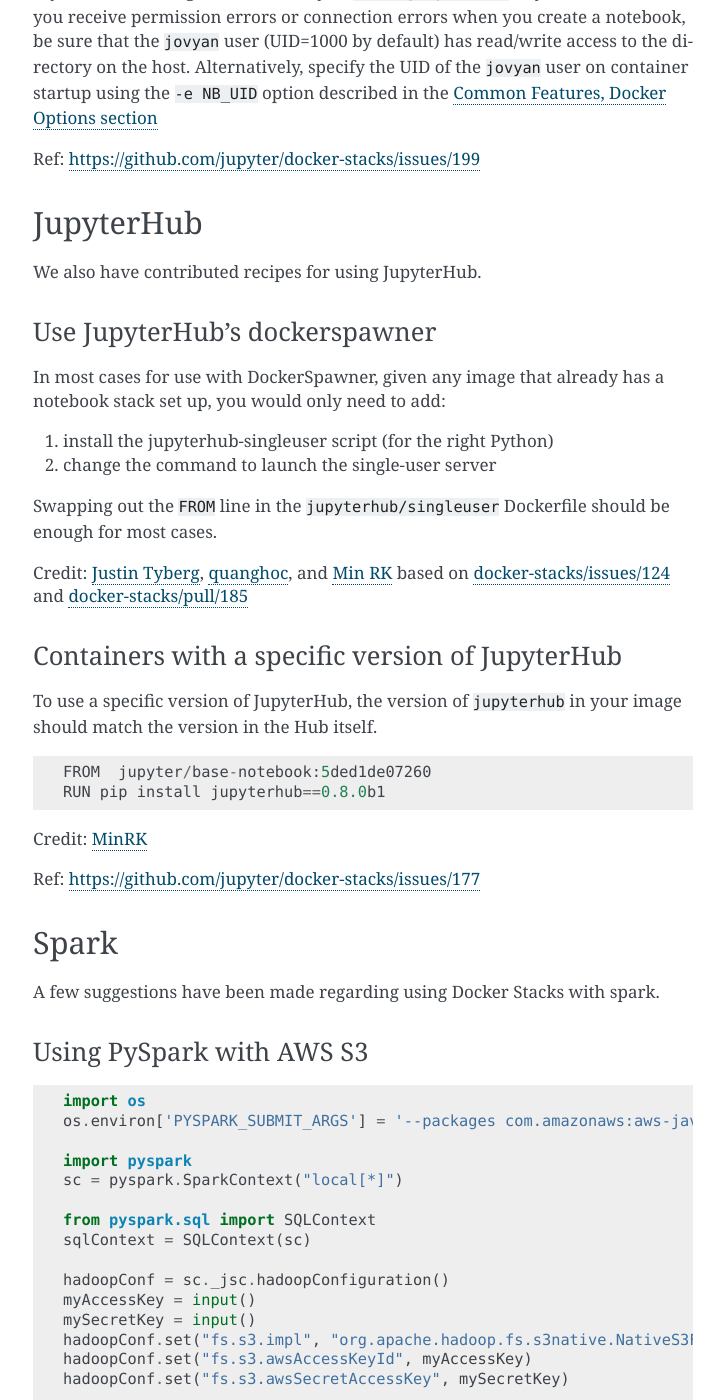
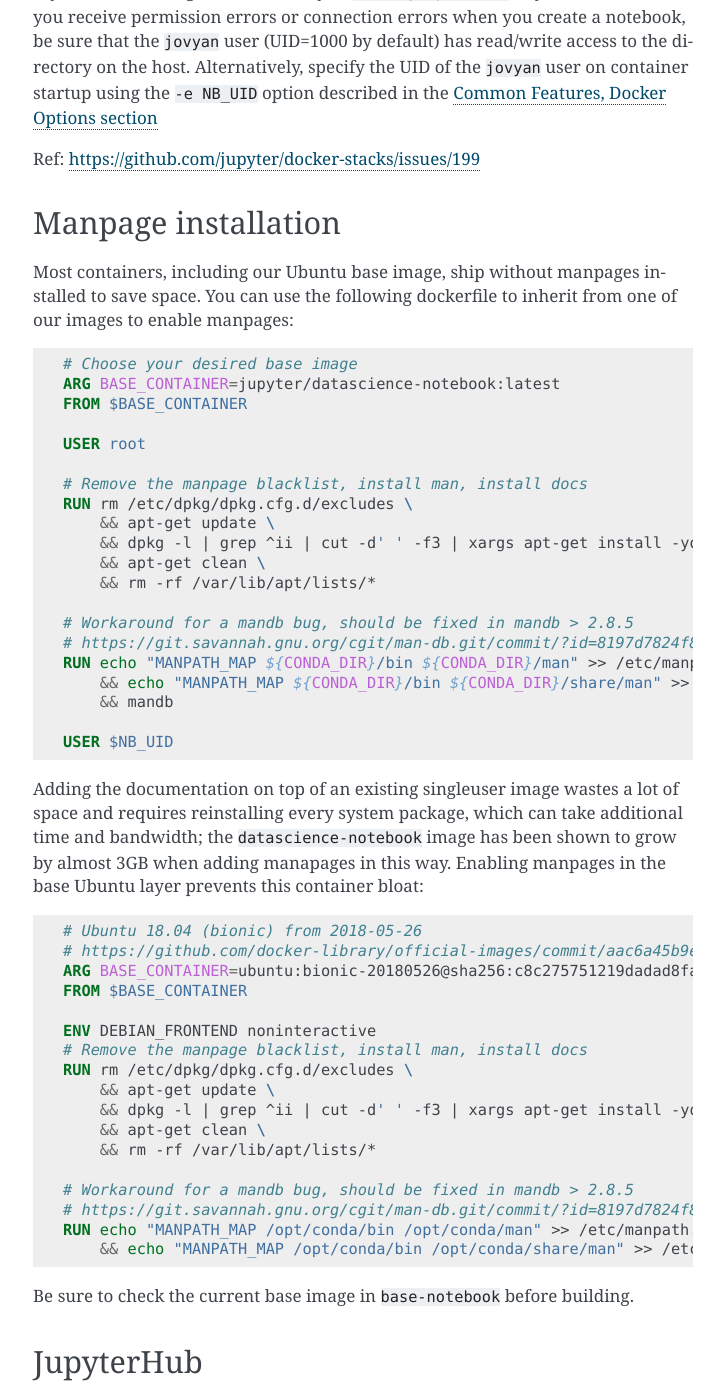
Before and after one commit to jupyter/docker-stacks, a Sphinx documentation site: the page built from docs/using/recipes.md, in a window 1280 px wide and 1400 px high, scrolled down 3119 px. Shown: the whole window, without its empty margins (387-1111 px from the left). Built offline with Sphinx 7.4.7, drawn with Linux system fonts in a browser that asks for light colours.

Commit message:
Manpage recipe

````diff
--- a/docs/using/recipes.md
+++ b/docs/using/recipes.md
@@ -120,6 +120,57 @@
 If you are mounting a host directory as `/home/jovyan/work` in your container and you receive permission errors or connection errors when you create a notebook, be sure that the `jovyan` user (UID=1000 by default) has read/write access to the directory on the host. Alternatively, specify the UID of the `jovyan` user on container startup using the `-e NB_UID` option described in the [Common Features, Docker Options section](../using/common.html#Docker-Options)
 
 Ref: [https://github.com/jupyter/docker-stacks/issues/199](https://github.com/jupyter/docker-stacks/issues/199)
+
+## Manpage installation
+
+Most containers, including our Ubuntu base image, ship without manpages installed to save space. You can use the following dockerfile to inherit from one of our images to enable manpages:
+
+```dockerfile
+# Choose your desired base image
+ARG BASE_CONTAINER=jupyter/datascience-notebook:latest
+FROM $BASE_CONTAINER
+
+USER root
+
+# Remove the manpage blacklist, install man, install docs
+RUN rm /etc/dpkg/dpkg.cfg.d/excludes \
+    && apt-get update \
+    && dpkg -l | grep ^ii | cut -d' ' -f3 | xargs apt-get install -yq --no-install-recommends --reinstall man \
+    && apt-get clean \
+    && rm -rf /var/lib/apt/lists/*
+
+# Workaround for a mandb bug, should be fixed in mandb > 2.8.5
+# https://git.savannah.gnu.org/cgit/man-db.git/commit/?id=8197d7824f814c5d4b992b4c8730b5b0f7ec589a
+RUN echo "MANPATH_MAP ${CONDA_DIR}/bin ${CONDA_DIR}/man" >> /etc/manpath.config \
+    && echo "MANPATH_MAP ${CONDA_DIR}/bin ${CONDA_DIR}/share/man" >> /etc/manpath.config \
+    && mandb
+
+USER $NB_UID
+```
+
+Adding the documentation on top of an existing singleuser image wastes a lot of space and requires reinstalling every system package, which can take additional time and bandwidth; the `datascience-notebook` image has been shown to grow by almost 3GB when adding manapages in this way. Enabling manpages in the base Ubuntu layer prevents this container bloat:
+
+```Dockerfile
+# Ubuntu 18.04 (bionic) from 2018-05-26
+# https://github.com/docker-library/official-images/commit/aac6a45b9eb2bffb8102353c350d341a410fb169
+ARG BASE_CONTAINER=ubuntu:bionic-20180526@sha256:c8c275751219dadad8fa56b3ac41ca6cb22219ff117ca98fe82b42f24e1ba64e
+FROM $BASE_CONTAINER
+
+ENV DEBIAN_FRONTEND noninteractive
+# Remove the manpage blacklist, install man, install docs
+RUN rm /etc/dpkg/dpkg.cfg.d/excludes \
+    && apt-get update \
+    && dpkg -l | grep ^ii | cut -d' ' -f3 | xargs apt-get install -yq --no-install-recommends --reinstall man \
+    && apt-get clean \
+    && rm -rf /var/lib/apt/lists/*
+
+# Workaround for a mandb bug, should be fixed in mandb > 2.8.5
+# https://git.savannah.gnu.org/cgit/man-db.git/commit/?id=8197d7824f814c5d4b992b4c8730b5b0f7ec589a
+RUN echo "MANPATH_MAP /opt/conda/bin /opt/conda/man" >> /etc/manpath.config \
+    && echo "MANPATH_MAP /opt/conda/bin /opt/conda/share/man" >> /etc/manpath.config
+```
+
+Be sure to check the current base image in `base-notebook` before building.
 
 ## JupyterHub
 
````
